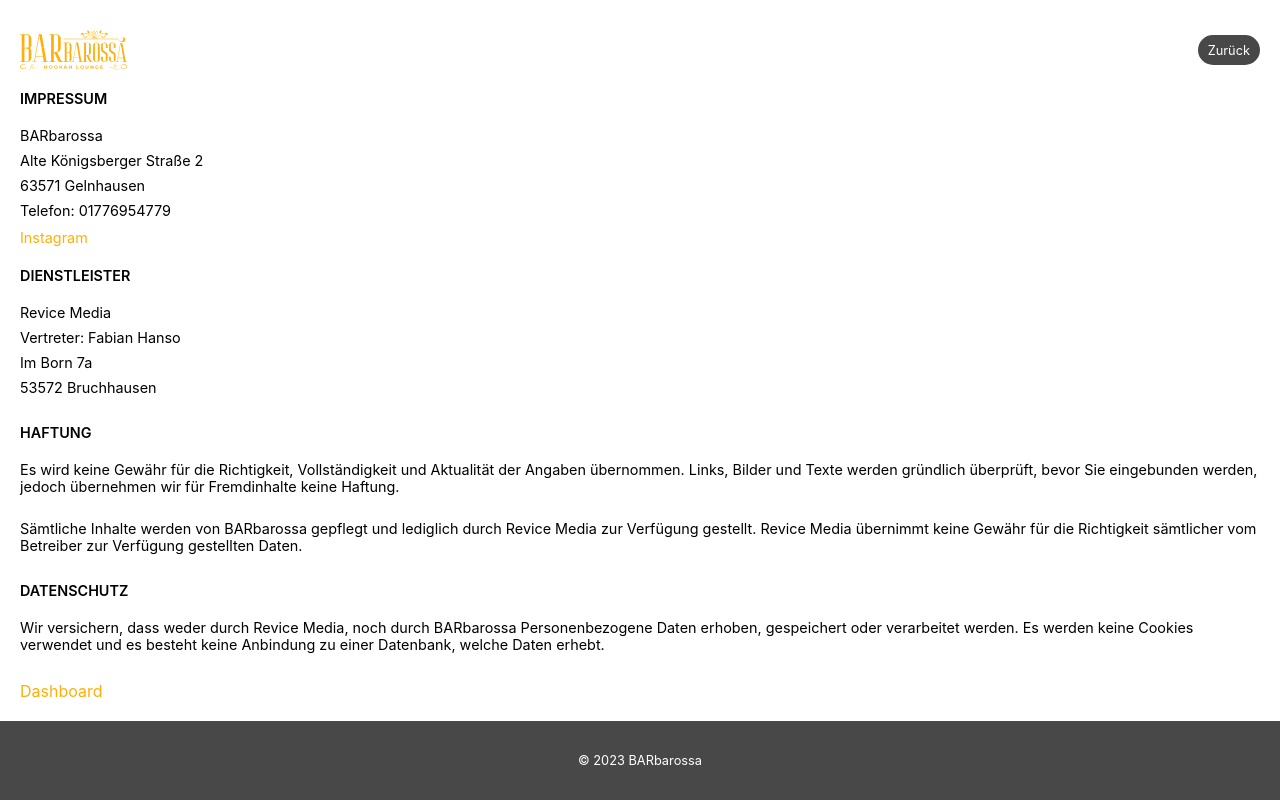
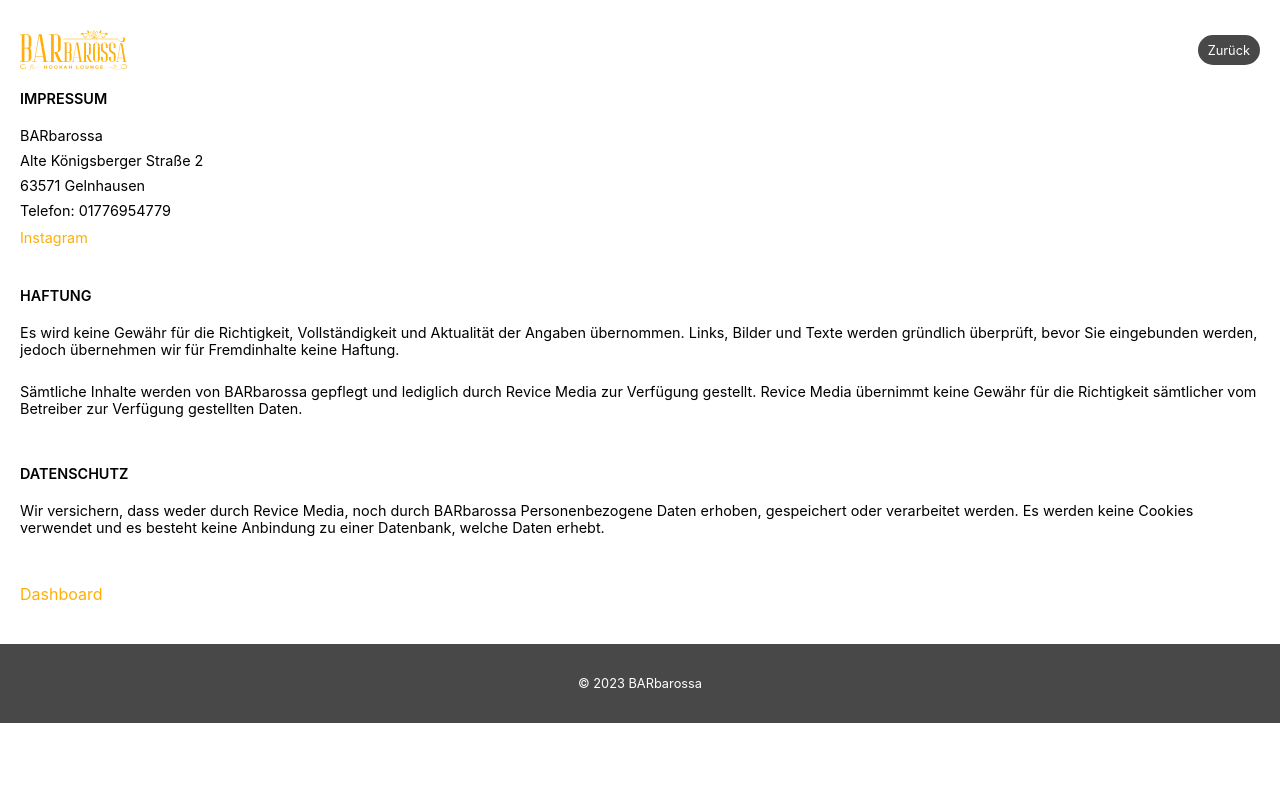
Before and after one commit to revicemedia/digitaleSpeisekarte, a React (Create React App) app: page /impressum in a window 1280 px wide. Built offline with nearby package versions, Linux system fonts and the light colour scheme.

Commit message:
Please Pay bill

```diff
--- a/src/App.tsx
+++ b/src/App.tsx
@@ -10,7 +10,7 @@
       <BrowserRouter>
         <Routes>
           <Route path="/*" element={<RootPage />} />
-          <Route path="/allergene" element={<AllergenePage />} />
+          {/* <Route path="/allergene" element={<AllergenePage />} /> */}
           <Route path="/impressum" element={<ImpressumPage />} />
         </Routes>
       </BrowserRouter>
--- a/src/Pages/impressum.scss
+++ b/src/Pages/impressum.scss
@@ -4,7 +4,7 @@
   padding: 30px 0 0 0;
 
   &__Wrapper {
-    padding: 0px 20px 20px 20px;
+    padding: 0px 20px 40px 20px;
 
     &__Headline {
       margin-bottom: 20px;
--- a/src/Pages/impressum.tsx
+++ b/src/Pages/impressum.tsx
@@ -35,15 +35,15 @@
           </a>
         )}
       </div>
-      <div className={baseClass + "__Wrapper"}>
+      {/* <div className={baseClass + "__Wrapper"}>
         <h3 className={baseClass + "__Wrapper__Headline"}>Dienstleister</h3>
         <p className={baseClass + "__Wrapper__Paragraph"}>Revice Media</p>
         <p className={baseClass + "__Wrapper__Paragraph"}>
           Vertreter: Fabian Hanso
         </p>
-        <p className={baseClass + "__Wrapper__Paragraph"}>Im Born 7a</p>
+        <p className={baseClass + "__Wrapper__Paragraph"}>Rheinstr.</p>
         <p className={baseClass + "__Wrapper__Paragraph"}>53572 Bruchhausen</p>
-      </div>
+      </div> */}
       <div className={baseClass + "__Wrapper"}>
         <h3 className={baseClass + "__Wrapper__Headline"}>Haftung</h3>
         <p className={baseClass + "__Wrapper__Paragraph"}>
--- a/src/Pages/rootpage.tsx
+++ b/src/Pages/rootpage.tsx
@@ -12,6 +12,7 @@
   const baseClass = "RootPage";
 
   // const { loading, error }: any = useContentful();
+  const isPaid = false;
 
   const log = window.innerWidth;
 
@@ -23,9 +24,9 @@
 
   return (
     <>
-      {isDesktop ? (
+      {isDesktop && !isPaid ? (
         <section>
-          Bitte wähle ein mobiles Endgerät oder nutze deinen Portrait-Modus!
+          Bitte kümmern Sie sich um die Zahlung des offenen Betrages.
         </section>
       ) : (
         <section className={baseClass}>
```
